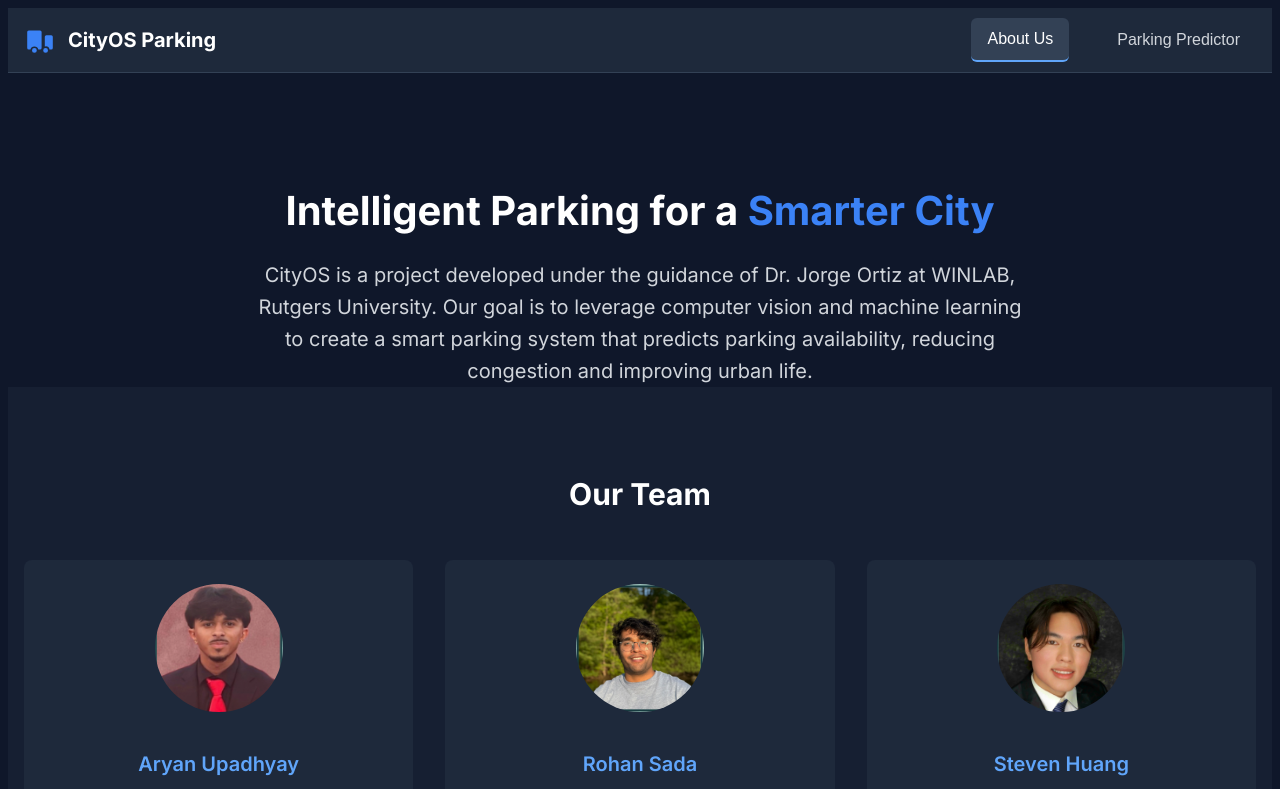
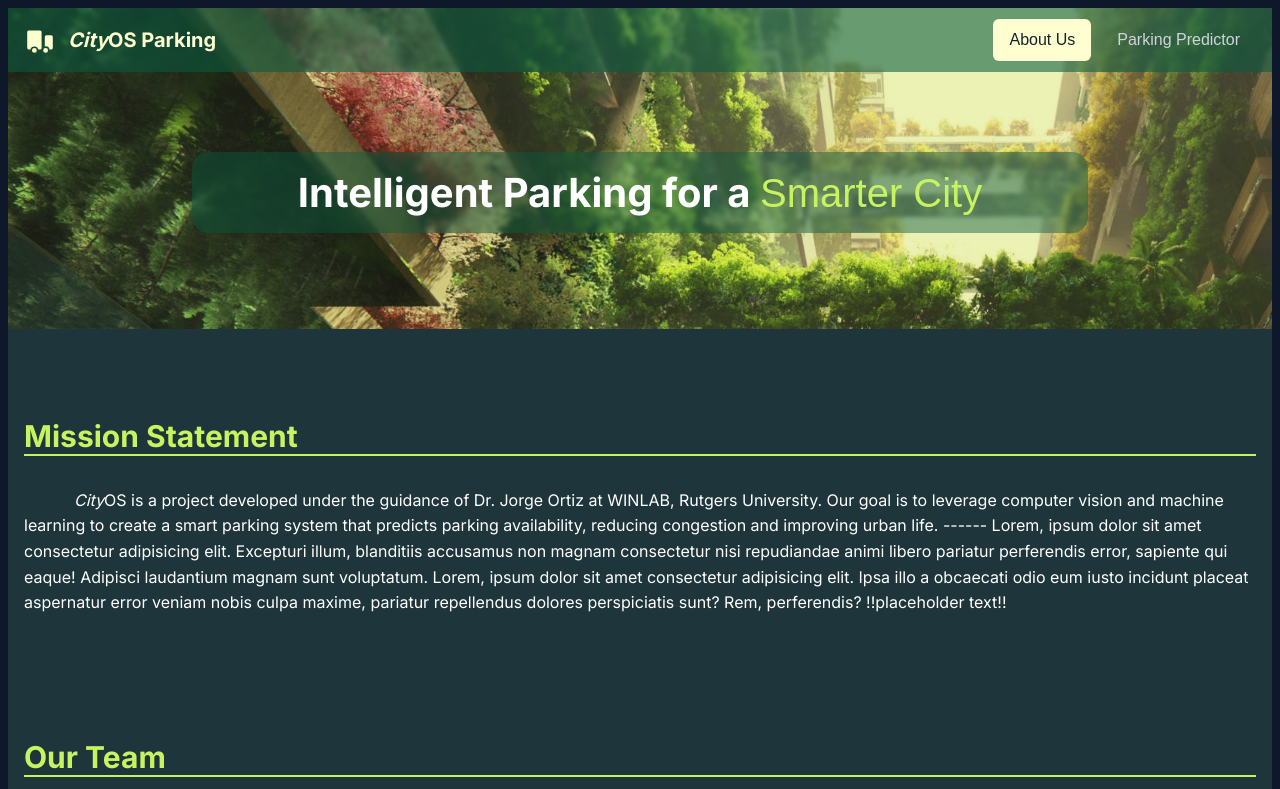
Before and after one commit to Stevuie/CityOS-Website, a plain HTML site: page index.html in a window 1280 px wide. Both pictures are taken after a click on the button "About Us". Shown: the top 789 px of the page. Drawn offline with nearby package versions, Linux system fonts and the light colour scheme.

Commit message:
style. updated main page style

```diff
--- a/clientside.css
+++ b/clientside.css
@@ -1,12 +1,27 @@
-body, .cityos-body {
-    font-family: 'Inter', sans-serif;
+body,
+.cityos-body {
+  font-family: "Inter", sans-serif;
   background-color: #0f172a;
   color: #fff;
 }
 
+.italic-text {
+  font-style: italic;
+}
+
 .cityos-app {
   min-height: 100vh;
-    background: #0f172a;
+  border-radius:20px;
+}
+
+.background {
+  background-image: url("/assets/CityOS_background.jpg");
+  background-blend-mode: overlay;
+  background-color: #6d73337d;
+  background-size: cover;
+  background-repeat: no-repeat;
+  background-attachment: fixed;
+  z-index: -1;
 }
 
 /* HEADER */
@@ -14,8 +29,8 @@
   position: sticky;
   top: 0;
   z-index: 50;
-    background: #1e293b;
-    border-bottom: 1px solid #334155;
+  background: #0a5a4193;
+  backdrop-filter: blur(2px);
 }
 .cityos-header-container {
   max-width: 80rem;
@@ -36,16 +51,16 @@
 .cityos-logo {
   width: 2rem;
   height: 2rem;
-    color: #3b82f6;
+  color: #fffed0;
 }
 .cityos-header-title {
   font-size: 1.25rem;
   font-weight: bold;
-    color: #fff;
+  color: #fffed0;
 }
 .cityos-header-nav {
   display: flex;
-    gap: 2rem;
+  gap: 10px;
 }
 .cityos-btn {
   border: none;
@@ -57,17 +72,19 @@
   padding: 0.75rem 1rem;
   transition: background 0.2s, color 0.2s;
 }
+
 .cityos-btn-nav {
   color: #d1d5db;
 }
-.cityos-btn-nav:hover, .cityos-btn-nav:focus {
-    color: #fff;
-    background: #334155;
+.cityos-btn-nav:hover,
+.cityos-btn-nav:focus {
+  color: #14222b;
+  background: #fffed0;
+  border: none;
 }
 .cityos-btn-nav-active {
-    color: #60a5fa;
-    background: #1e40af66;
-    border-bottom: 2px solid #60a5fa;
+  color: #c7f361;
+  border-bottom: 2px solid #c7f361;
 }
 
 /* HERO */
@@ -75,8 +92,9 @@
   min-height: 100vh;
 }
 .cityos-hero {
-    padding: 5rem 1rem 0 1rem;
+  padding: 5rem 1rem 5rem 1rem;
 }
+
 .cityos-hero-center {
   max-width: 56rem;
   margin: 0 auto;
@@ -85,23 +103,32 @@
 .cityos-hero-title {
   font-size: 2.5rem;
   font-weight: bold;
-    margin-bottom: 1.5rem;
+  margin: 0 0 1rem;
+  padding: 1rem .5rem 1rem .5rem;
+  border-radius: 1rem;
+  background-color:#0a5a4075;
+  backdrop-filter: blur(2px);
 }
+
 .cityos-highlight {
-    color: #3b82f6;
+  color: #c7f361;
+  font-weight:lighter;
+  font-family: fantasy;
 }
+
 .cityos-hero-desc {
-    font-size: 1.25rem;
-    color: #d1d5db;
+  font-size: 1rem;
+  color: #ffffff;
   line-height: 1.6;
-    max-width: 48rem;
-    margin: 0 auto;
+  margin: 0 0 10% 0;
+  text-align: left;
+  text-indent: 50px;
 }
 
 /* TEAM */
 .cityos-team {
   padding: 4rem 1rem;
-    background: rgba(30, 41, 59, 0.5);
+  background: #1e363b;
 }
 .cityos-team-container {
   max-width: 80rem;
@@ -109,9 +136,11 @@
 }
 .cityos-team-title {
   font-size: 1.875rem;
-    font-weight: bold;
-    text-align: center;
-    margin-bottom: 3rem;
+  font-weight: bolder;
+  text-align: left;
+  border-bottom: 2px solid #c7f361;
+  margin-bottom: 2rem;
+  color: #c7f361;
 }
 .cityos-team-grid {
   display: grid;
@@ -132,7 +161,7 @@
 }
 .cityos-team-card:hover {
   background: #334155;
-    transform: scale(1.05);
+  transform: translateY(-5px);
 }
 .cityos-team-avatar {
   width: 8rem;
@@ -225,12 +254,13 @@
   display: flex;
   align-items: center;
   justify-content: center;
-    padding: 0 1rem;
+  margin: 1rem 0 0 0;
+  background-color: #1e363b;
 }
 .cityos-predictor-container {
   max-width: 28rem;
   width: 100%;
-    margin: 0 auto;
+  border: 2px solid red;
 }
 .cityos-predictor-titlewrap {
   text-align: center;
@@ -239,7 +269,7 @@
   font-size: 2rem;
   font-weight: bold;
   color: #fff;
-    margin-bottom: 2rem;
+  margin-bottom: 1rem;
 }
 .cityos-predictor-panel {
   background: #1e293b;
@@ -261,7 +291,7 @@
 }
 .cityos-predictor-input {
   width: 100%;
-    padding: 0.75rem 1rem;
+  padding: 0.75rem 1rem .75rem 0;
   background: #334155;
   border: 1px solid #1e293b;
   border-radius: 0.5rem;
@@ -328,11 +358,37 @@
   text-align: center;
 }
 
+::-webkit-scrollbar{
+    width:10px;
+    height:12px;
+}
+
+::-webkit-scrollbar-thumb {
+    background-color: #c7f361;
+    border-radius: 5px;
+}
+
+::-webkit-scrollbar-track {
+    background:#02163700;
+}
+
+::-webkit-scrollbar-thumb:hover {
+  background-color: #fffed0;   /* Thumb on hover */
+}
+
+
+
 /* FADE-IN ANIMATION */
 .fade-in {
   animation: fadeIn 0.5s ease-in;
 }
 @keyframes fadeIn {
-    from { opacity: 0; transform: translateY(10px); }
-    to { opacity: 1; transform: translateY(0); }
+  from {
+    opacity: 0;
+    transform: translateY(10px);
   }
+  to {
+    opacity: 1;
+    transform: translateY(0);
+  }
+}
--- a/index.html
+++ b/index.html
@@ -50,7 +50,9 @@
                     <path d="M8 16.5a1.5 1.5 0 11-3 0 1.5 1.5 0 013 0zM15 16.5a1.5 1.5 0 11-3 0 1.5 1.5 0 013 0z" />
                     <path d="M3 4a1 1 0 00-1 1v10a1 1 0 001 1h1.05a2.5 2.5 0 014.9 0H10a1 1 0 001-1V5a1 1 0 00-1-1H3zM14 7a1 1 0 00-1 1v6.05A2.5 2.5 0 0115.95 16H17a1 1 0 001-1V8a1 1 0 00-1-1h-3z" />
                   </svg>
-                  <h1 className="cityos-header-title">CityOS Parking</h1>
+                  <h1 className="cityos-header-title">
+                    <span className="italic-text">City</span>OS Parking
+                  </h1>
                 </div>
                 <nav className="cityos-header-nav">
                   <button
@@ -85,17 +87,23 @@
                   Intelligent Parking for a{" "}
                   <span className="cityos-highlight">Smarter City</span>
                 </h1>
-                <p className="cityos-hero-desc">
-                  CityOS is a project developed under the guidance of Dr. Jorge
-                  Ortiz at WINLAB, Rutgers University. Our goal is to leverage
-                  computer vision and machine learning to create a smart parking
-                  system that predicts parking availability, reducing congestion
-                  and improving urban life.
-                </p>
               </div>
             </section>
             <section className="cityos-team">
               <div className="cityos-team-container">
+                <h2 className="cityos-team-title">Mission Statement</h2>
+                <p className="cityos-hero-desc">
+                  <span className="italic-text">City</span>OS is a project
+                  developed under the guidance of Dr. Jorge Ortiz at WINLAB,
+                  Rutgers University. Our goal is to leverage computer vision
+                  and machine learning to create a smart parking system that
+                  predicts parking availability, reducing congestion and
+                  improving urban life.
+                  ------
+                  Lorem, ipsum dolor sit amet consectetur adipisicing elit. Excepturi illum, blanditiis accusamus non magnam consectetur nisi repudiandae animi libero pariatur perferendis error, sapiente qui eaque! Adipisci laudantium magnam sunt voluptatum.
+                  Lorem, ipsum dolor sit amet consectetur adipisicing elit. Ipsa illo a obcaecati odio eum iusto incidunt placeat aspernatur error veniam nobis culpa maxime, pariatur repellendus dolores perspiciatis sunt? Rem, perferendis?
+                  !!placeholder text!!
+                </p>
                 <h2 className="cityos-team-title">Our Team</h2>
                 <div className="cityos-team-grid">
                   {[
@@ -278,13 +286,16 @@
 
         return (
           <div className="cityos-app">
-            <Header />
-            {currentPage === "about" ? <AboutPage /> : <PredictorPage />}
+            <div className="background">
+              <Header />
+              {currentPage === "about" ? <AboutPage /> : <PredictorPage />}
+            </div>
           </div>
         );
       }
 
       ReactDOM.render(<App />, document.getElementById("root"));
     </script>
+
   </body>
 </html>
```
Also changed, not shown: assets/CityOS_background.jpg (added). Lines whose indentation alone changed are shown as unchanged.
